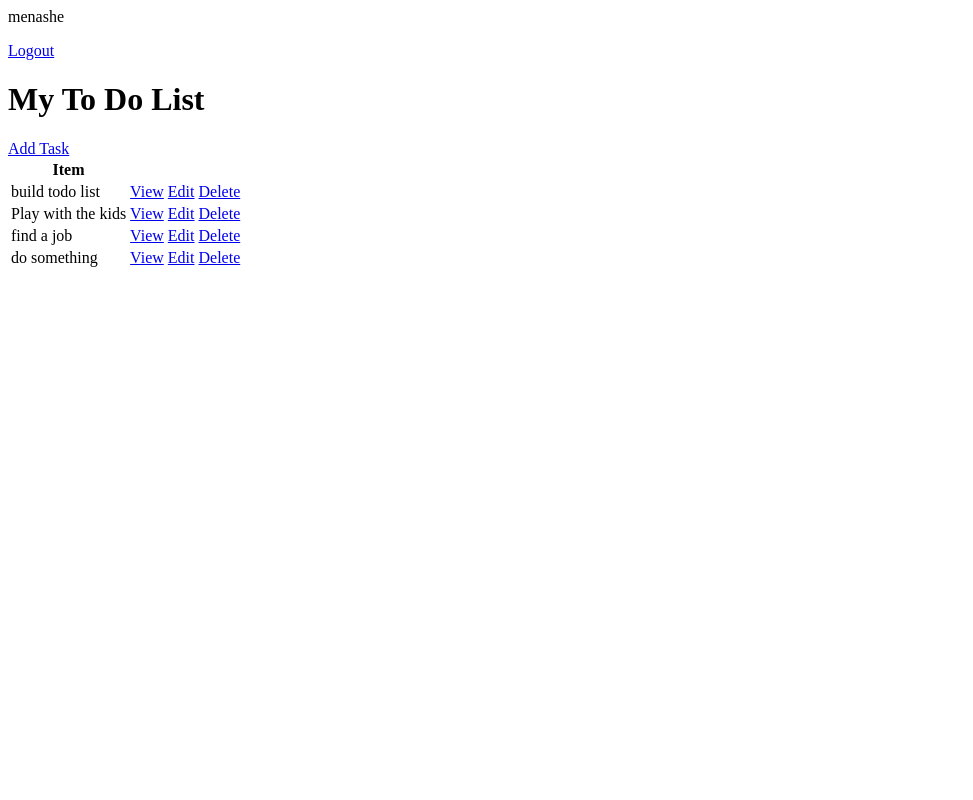
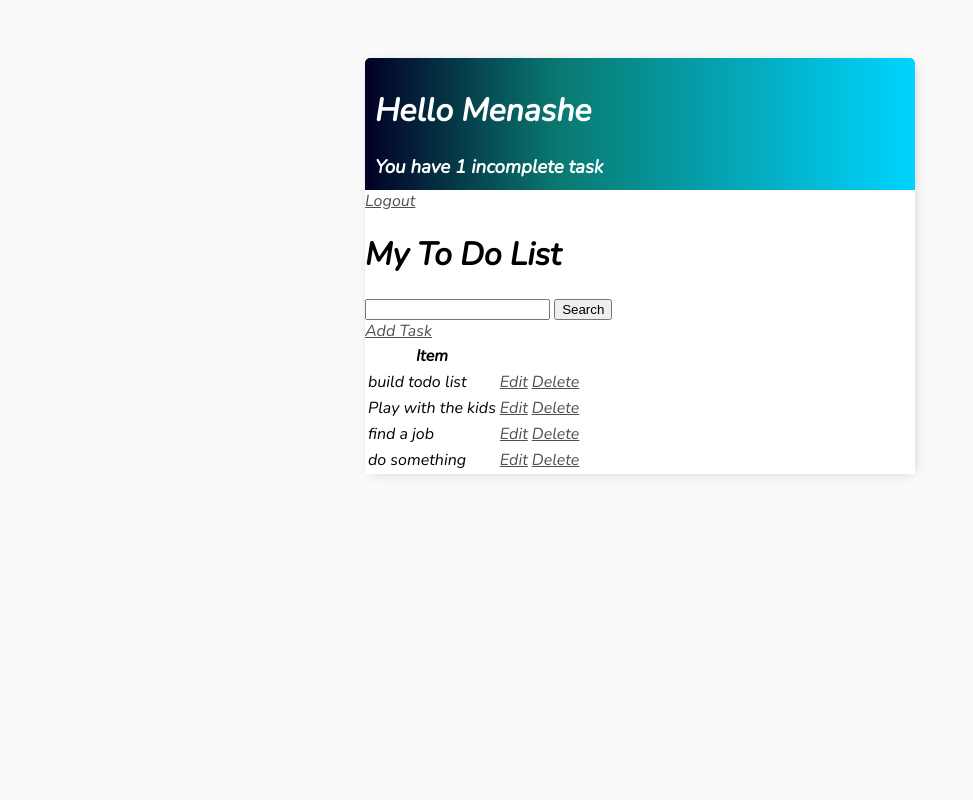
Before and after one commit to Menashe-HFR/Django-To-Do-list, a Django app: page / in a window 1280 px wide. Shown: the whole page, without its empty margins (0-973 px from the left). Run offline with Django 4.2, Linux system fonts and the light colour scheme; a user stored in the database is signed in; data comes from the database, SQL or seed files in the repository.

Commit message:
ui improve

```diff
--- a/base/templates/base/login.html
+++ b/base/templates/base/login.html
@@ -1,3 +1,6 @@
+{% extends 'base/main.html' %}
+{% block content %}
+
 <h1>Login</h1>
 
 <form method="POST">
@@ -7,3 +10,5 @@
 </form>
 
 <p>Don't have any account? <a href="{% url 'register' %}">Register</a></p>
+
+{% endblock content %}
--- /dev/null
+++ b/base/templates/base/main.html
@@ -0,0 +1,74 @@
+<!DOCTYPE html>
+<html>
+<head>
+    <meta charset='utf-8'>
+    <meta http-equiv='X-UA-Compatible' content='IE=edge'>
+    <title>To Do Items</title>
+    <meta name='viewport' content='width=device-width, initial-scale=1'>
+    <link rel='stylesheet' type='text/css' media='screen' href='main.css'>
+
+    <link rel="preconnect" href="https://fonts.googleapis.com">
+    <link rel="preconnect" href="https://fonts.gstatic.com" crossorigin>
+    <link href="https://fonts.googleapis.com/css2?family=Nunito:ital,wght@1,200&display=swap" rel="stylesheet">
+
+    <script src='main.js'></script>
+
+    <style>
+        body{
+            background-color: #FAFAFA;
+            font-family: 'Nunito', sans-serif;
+            padding-top: 50px;
+        }
+
+        h1,
+        h2,
+        h3,
+        h4,
+        h5,
+        h6,
+            {
+            font-family: 'Raleway', sans-serif;
+        }
+
+        a,
+        p{
+            color: #4b5156;
+        }
+
+
+        .container{
+            max-width: 550px;
+            margin: auto;
+            background-color: #fff;
+            -webkit-box-shadow: 2px 2px 13px -4px rgba(0, 0, 0, 0.21);
+            box-shadow: 2px 2px 13px -4px rgba(0, 0, 0, 0.21);
+        }
+
+        .header-bar {
+            display:  flex;
+            justify-content: space-between;
+            color: #fff;
+            padding: 10px;
+            border-radius: 5px 5px 0 0;
+            background: linear-gradient(90deg, rgba(2,0,36,1) 0%, rgba(9,121,112,1) 35%, rgba(0,212,255,1) 100%);
+        }
+
+        .header-bar a {
+            color: rgb(2,0,36);
+            text-align: none;
+
+        }
+
+    </style>
+
+</head>
+<body>
+
+    <div class="container">
+        {% block content %}
+
+        {% endblock content %}
+    </div>
+
+</body>
+</html>
--- a/base/templates/base/register.html
+++ b/base/templates/base/register.html
@@ -1,3 +1,6 @@
+{% extends 'base/main.html' %}
+{% block content %}
+
 <h1>Register</h1>
 
 <form method="POST">
@@ -8,3 +11,5 @@
 </form>
 
 <p>Already have an accuont? <a href="{% url 'login'%}">Login</a> </p>
+
+{% endblock content %}
--- a/base/templates/base/task_confirm_delete.html
+++ b/base/templates/base/task_confirm_delete.html
@@ -1,3 +1,6 @@
+{% extends 'base/main.html' %}
+{% block content %}
+
 <a href="{% url 'tasks' %}">Go Back</a>
 
 <form method="POST">
@@ -5,3 +8,5 @@
     <P>Are you sure you want delete this task? "{{task}}"</P>
     <input value="Delete" type="submit"/>
 </form>
+
+{% endblock content %}
--- a/base/templates/base/task_form.html
+++ b/base/templates/base/task_form.html
@@ -1,3 +1,6 @@
+{% extends 'base/main.html' %}
+{% block content %}
+
 <h3>Task Form</h3>
 <a href="{% url 'tasks' %}">Go back</a>
 <form method="POST" action="">
@@ -6,3 +9,5 @@
     <input type="submit" value="Submit">
 
 </form>
+
+{% endblock content %}
--- a/base/templates/base/task_list.html
+++ b/base/templates/base/task_list.html
@@ -1,13 +1,26 @@
+{% extends 'base/main.html' %}
+{% block content %}
 
+
+<div class="header-bar">
+    <div>
+        <h1>Hello {{request.user|title}}</h1>
+        <h3 style="margin: 0;">You have <i>{{count}}</i> incomplete task{{ count|pluralize:"s" }}</h3>
+    </div>
+
+</div>
 {% if request.user.is_authenticated %}
-    <p>{{request.user}}</p>
     <a href="{% url 'logout' %}">Logout</a>
 {% else%}
 <a href="{% url 'login' %}">Login</a>
-
 {% endif %}
 
 <h1>My To Do List</h1>
+<form method="GET">
+    <input type="text" name="search-area" value="{{search_input}}">
+    <input type="submit" value="Search">
+</form>
+
 <a href="{% url 'task-create' %}">Add Task</a>
 
 <table>
@@ -18,7 +31,6 @@
     {% for task in tasks %}
     <tr>
         <td>{{task.title}}</td>
-        <td><a href="{% url 'task' task.id %}">View</a></td>
         <td><a href="{% url 'task-update' task.id %}">Edit</a></td>
         <td><a href="{% url 'task-delete' task.id%}">Delete</a></td>
     </tr>
@@ -26,3 +38,5 @@
         <h3>No item in list</h3>
     {% endfor %}
 </table>
+
+{% endblock content %}
--- a/base/views.py
+++ b/base/views.py
@@ -45,6 +45,13 @@ class TaskList(LoginRequiredMixin, ListView):
         context = super().get_context_data(**kwargs)
         context['tasks'] = context['tasks'].filter(user=self.request.user)
         context['count'] = context['tasks'].filter(complete=False).count()
+
+        search_input = self.request.GET.get('search-area') or ""
+        if search_input:
+            context['tasks'] = context['tasks'].filter(
+                title__startswith = search_input)
+        context['search_input'] = search_input
+
         return context
 
 class TaskDetail(LoginRequiredMixin, DetailView):
```
